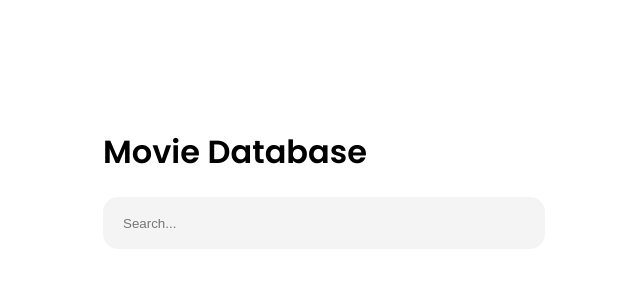
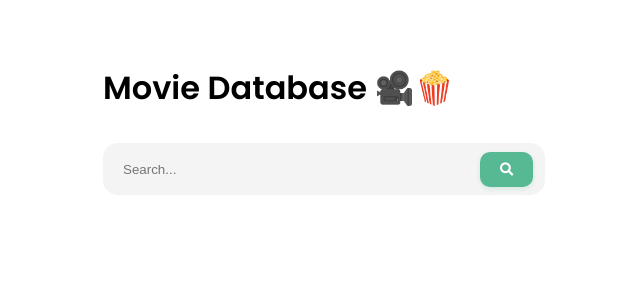
Before and after one commit to elletownsend/MovieDB, a React (Create React App) app: page / in a window 1280 px wide. Shown: the top 300 px of the page, without its empty margins (25-665 px from the left). Built offline with nearby package versions, Linux system fonts and the light colour scheme; no server answers.

Commit message:
search styling

```diff
--- a/public/index.html
+++ b/public/index.html
@@ -24,6 +24,7 @@
     -->
 
   <link href="https://fonts.googleapis.com/css2?family=Poppins:wght@600&display=swap" rel="stylesheet">
+  <link rel="stylesheet" href="https://cdnjs.cloudflare.com/ajax/libs/font-awesome/5.15.1/css/all.min.css" integrity="sha512-+4zCK9k+qNFUR5X+cKL9EIR+ZOhtIloNl9GIKS57V1MyNsYpYcUrUeQc9vNfzsWfV28IaLL3i96P9sdNyeRssA==" crossorigin="anonymous" />
 
   <title>Movie DB 🎥🍿</title>
 </head>
--- a/src/components/App.js
+++ b/src/components/App.js
@@ -31,7 +31,7 @@ class App extends Component {
   render() {
     return (
       <div className="App" >
-        <h1 className="header_title">Movie Database</h1>
+        <h1 className="header_title">Movie Database 🎥🍿</h1>
         <Search handleSubmit={this.handleSubmit} handleChange={this.handleChange} />
       </div>
     );
--- a/src/components/Search.js
+++ b/src/components/Search.js
@@ -4,9 +4,12 @@ import React from 'react';
 
 const Search = (props) => {
     return (
-        <section>
+        <section className="search_wrapper">
             <form action="" onSubmit={props.handleSubmit}>
                 <input placeholder="Search..." type="text" onChange={props.handleChange} />
+                <button type="submit" onClick={props.handleSubmit}>
+                    <i className="fas fa-search"></i>
+                </button>
             </form>
         </section>
     )
--- a/src/index.css
+++ b/src/index.css
@@ -1,7 +1,7 @@
 body {
   margin: 0;
   box-sizing: border-box;
-  margin-top: 10%;
+  margin: 5% 10% 0 10%;
   margin-left: 10%;
 }
 
@@ -21,7 +21,11 @@ h4, p, span, div, section, form, input {
 }
 
 /* Search */
-input {
+.search_wrapper {
+  padding: 10px 0;
+}
+
+input[type=text] {
   min-height: 50px;
   width: 100%;
   max-width: 420px;
@@ -38,6 +42,20 @@ input {
   transition: 0.4s ease;
 }
 
-input:focus {
-  box-shadow: 0px 5px 10px rgba(87,184,148,0.2);
+button {
+  max-width: 55px;
+  height: 35px;
+  padding: 0 20px;
+
+  z-index: 1;
+  position: relative;
+  left: -65px;
+
+  background-color: #57B894;
+  color: #fff;
+  box-shadow: 0px 2px 5px 0px rgba(87,184,148,0.2);
+
+  border-radius: 10px;
+  border: none;
+  outline: none;
 }
```
